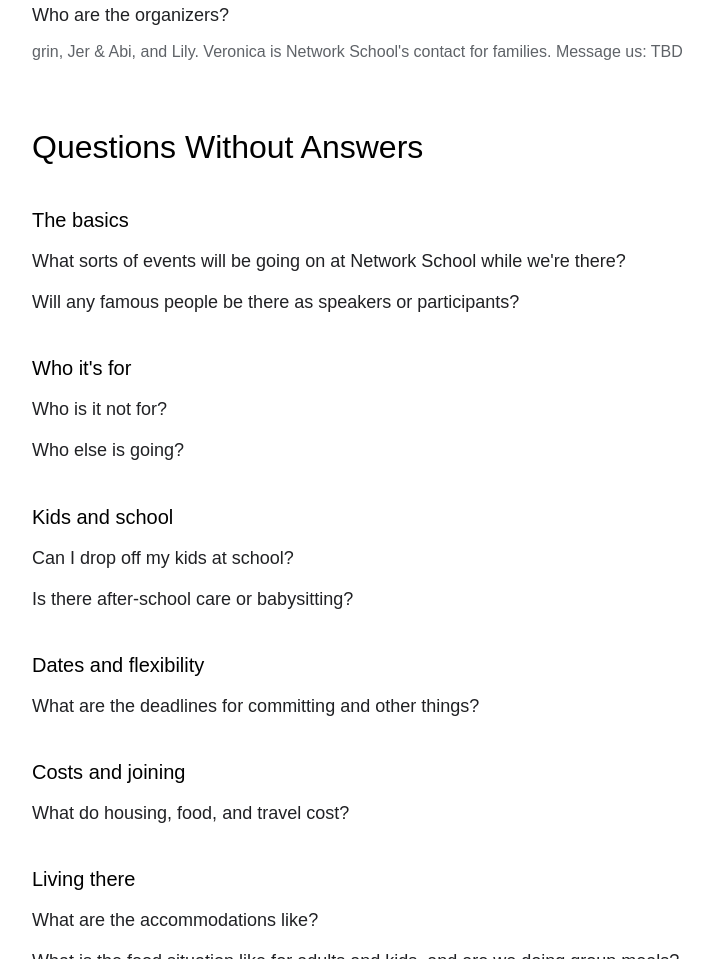
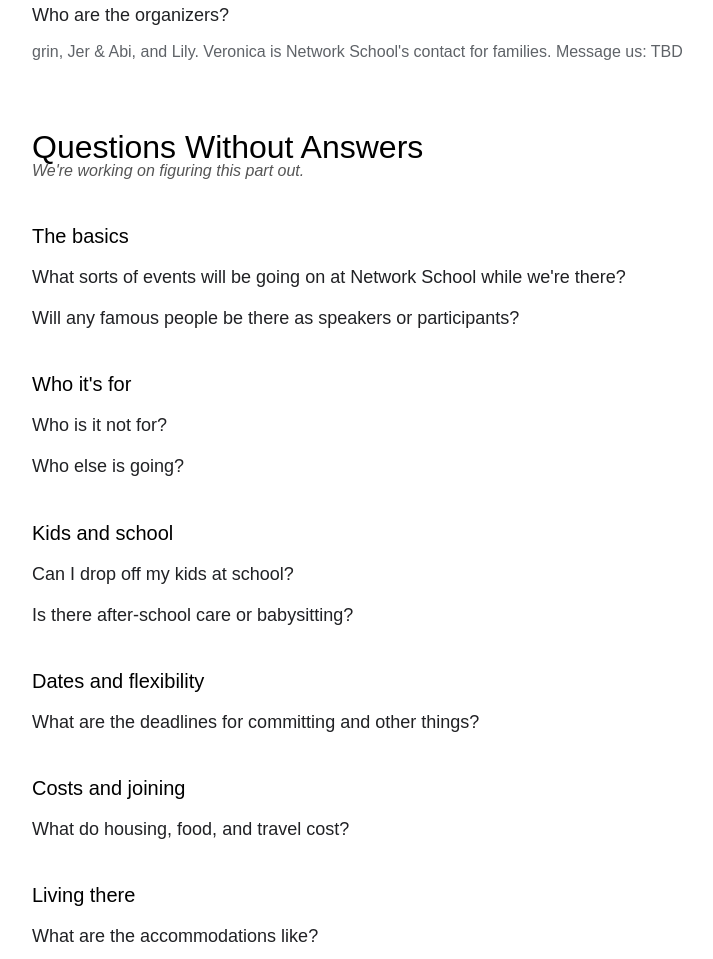
Before and after one commit to grinland/familystan, a plain HTML site: page index.html in a window 1280 px wide. Shown: the part 2774-3733 px from the top of the page, without its empty margins (32-745 px from the left). Drawn offline with Linux system fonts and the light colour scheme.

Commit message:
Add subtitle to Questions Without Answers

```diff
--- a/index.html
+++ b/index.html
@@ -100,7 +100,8 @@
           font-size: 1.5rem;
         }
       }
-    </style>
+      .section-subtitle { margin-top: -0.5em; color: #555; font-style: italic; }
+</style>
   </head>
   <body>
     <main>
@@ -298,6 +299,7 @@
 
       <section class="unanswered" aria-labelledby="questions-without-answers">
         <h2 id="questions-without-answers">Questions Without Answers</h2>
+        <p class="section-subtitle">We're working on figuring this part out.</p>
 
         <h3>The basics</h3>
 
```
